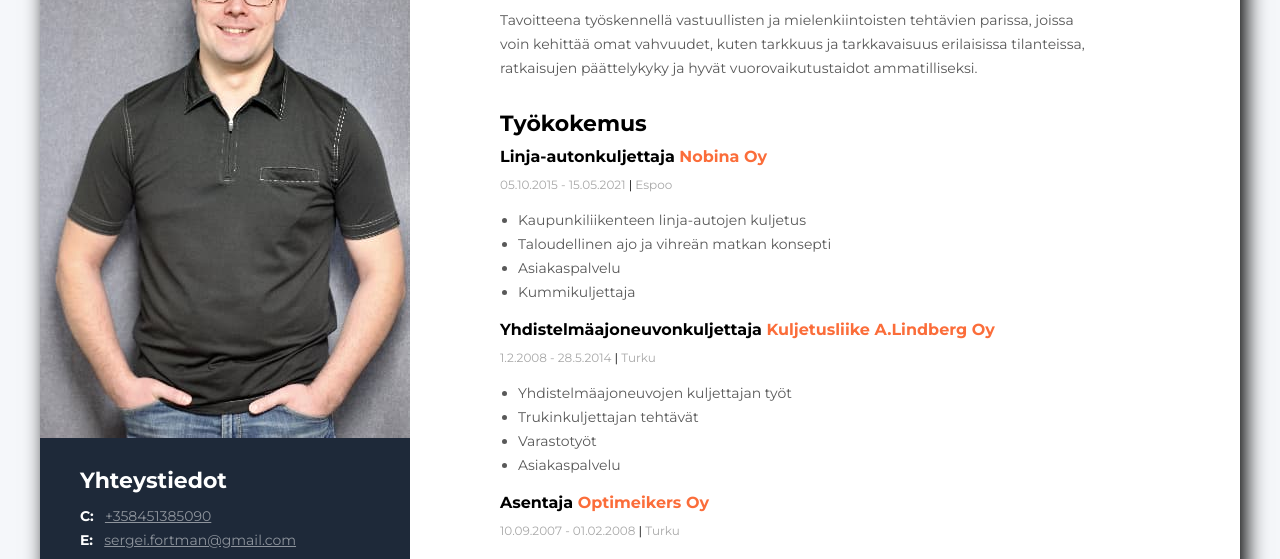
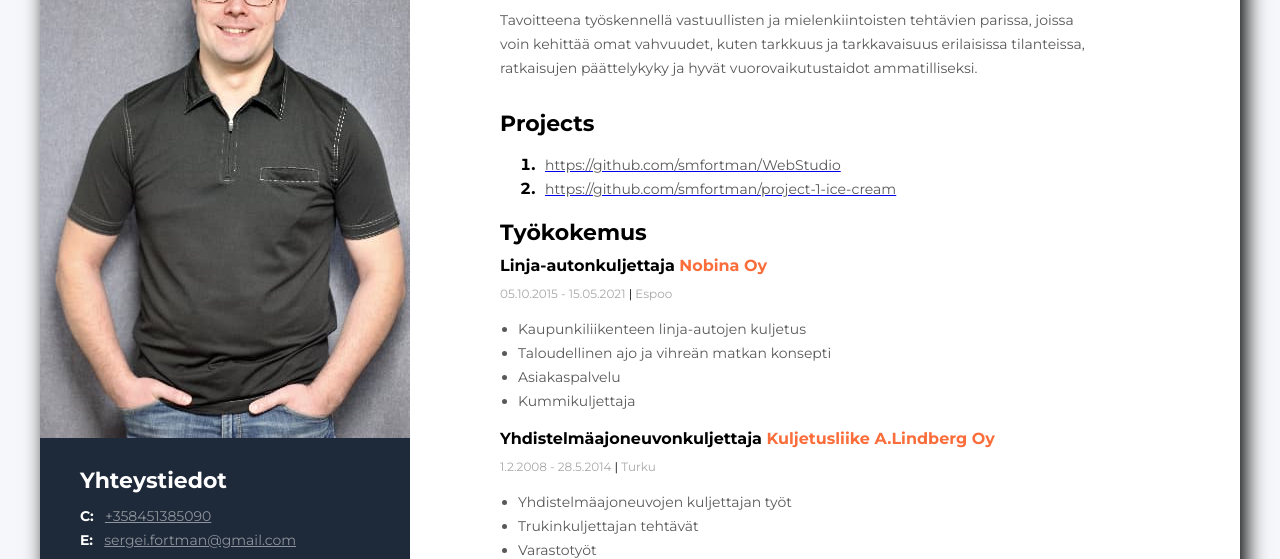
Before and after one commit to smfortman/cv, a plain HTML site: page index.html in a window 1280 px wide. Shown: the part 237-796 px from the top of the page. Drawn offline with Linux system fonts and the light colour scheme.

Commit message:
added projects section

```diff
--- a/index.html
+++ b/index.html
@@ -35,6 +35,20 @@
           tarkkuus ja tarkkavaisuus erilaisissa tilanteissa, ratkaisujen
           päättelykyky ja hyvät vuorovaikutustaidot ammatilliseksi.
         </p>
+      </div>
+      <div>
+        <h2 class="main_content_title">Projects</h2>
+        <ol>
+          <li class="projects_item">
+            <a href="https://github.com/smfortman/WebStudio"><span
+                class="projects_text">https://github.com/smfortman/WebStudio</span></a>
+          </li>
+          <li class="projects_item">
+            <a href="https://github.com/smfortman/project-1-ice-cream"><span
+                class="projects_text">https://github.com/smfortman/project-1-ice-cream</span></a>
+          </li>
+
+        </ol>
       </div>
       <!-- My work Experience section -->
       <div class="my_work_experience_section">
```
